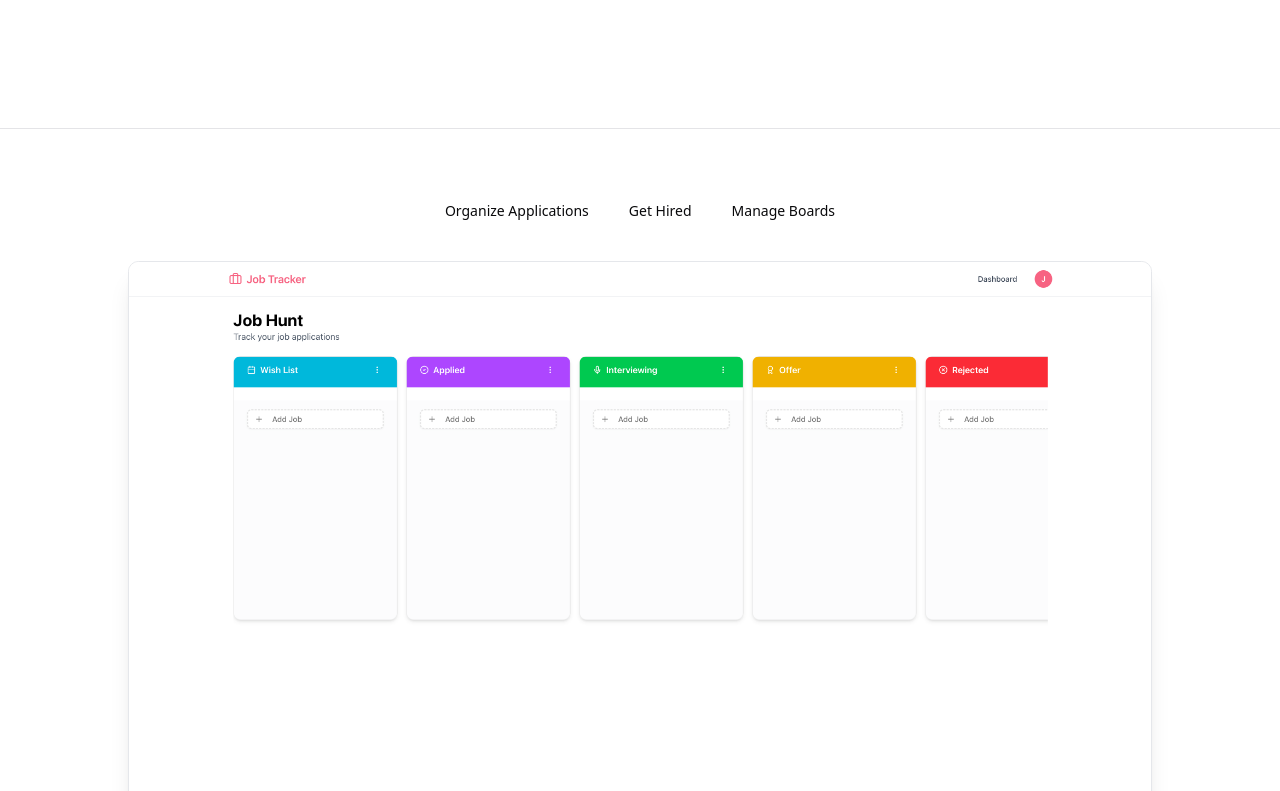
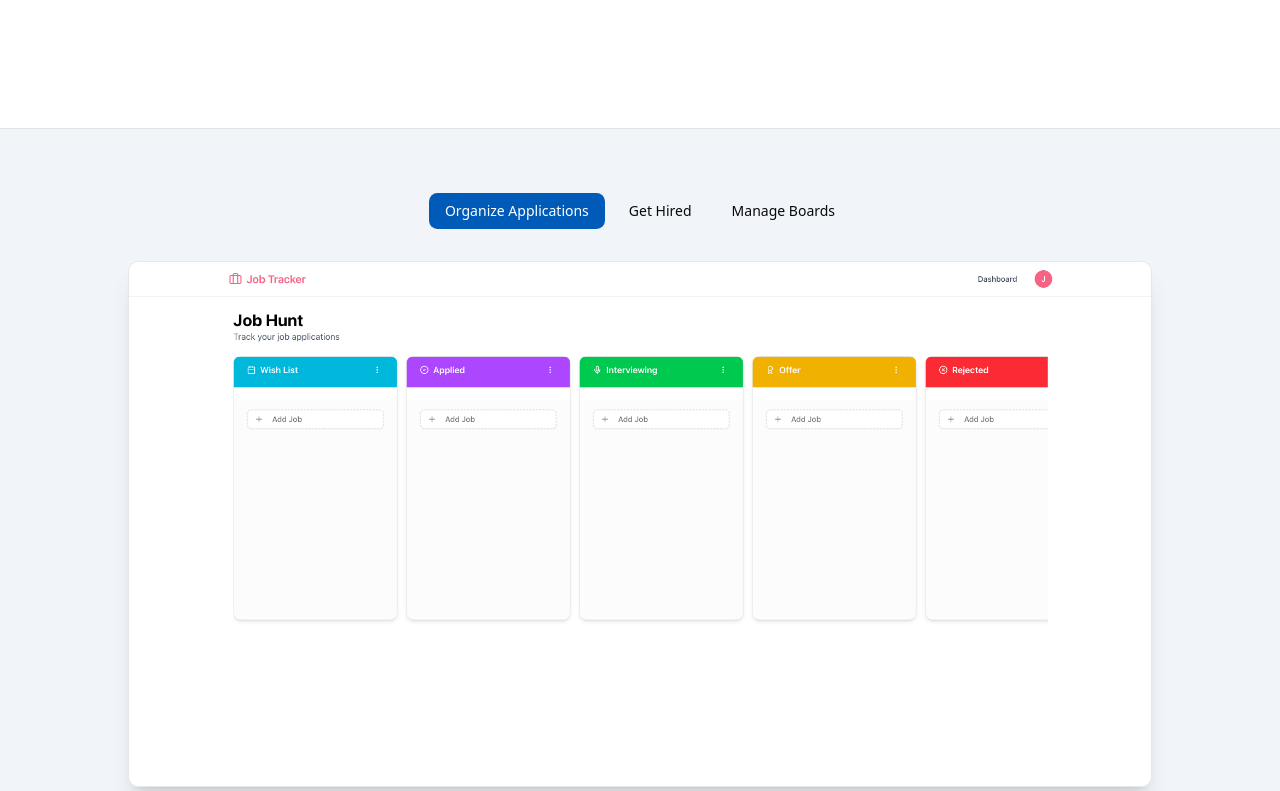
Before and after one commit to femmor/job-link, a Next.js app: page / in a window 1280 px wide. Shown: the part 549-1340 px from the top of the page. Built offline with nearby package versions, Linux system fonts and the light colour scheme.

Commit message:
feat: implement HeroSection and HeroImageSection components with image tabs

```diff
--- a/app/page.tsx
+++ b/app/page.tsx
@@ -1,48 +1,15 @@
 
-import { Button } from "@/components/ui/button";
-import { ArrowRight } from "lucide-react";
-import Image from "next/image";
-import Link from "next/link";
+import HeroImageSection from "@/components/HeroImageSection";
+import HeroSection from "@/components/HeroSection";
 
 export default function HomePage() {
   return (
     <div className="flex min-h-screen flex-col bg-background">
       <main className="flex-1">
         {/* Hero Section */}
-        <section className="container mx-auto p-4 py-32">
-          <div className="mx-auto max-w-4xl text-center">
-            <h1 className="text-foreground mb-6 text-6xl font-bold">A better way to track your job applications</h1>
-            <p className="text-muted-foreground mb-10 text-xl">Capture, organize and manage your job search efficiently.</p>
-            <div className="flex flex-col items-center gap-4">
-              <div className="flex gap-4">
-                <Link href="/sign-up" className="flex items-center gap-2 text-xl font-semibold no-underline">
-                  <Button size="lg" className="cursor-pointer">Start for free <ArrowRight size={24} /></Button>
-                </Link>
-              </div>
-              <p>Free forever, no credit card required.</p>
-            </div>
-          </div>
-        </section>
-
-        {/* Hero Images section with tabs */}
-        <section className="border-t bg-white py-16">
-          <div className="container mx-auto px-4">
-            <div className="mx-auto max-w-6xl">
-              {/* Tabs - Buttons to switch different images */}
-              <div className="mb-8 flex justify-center gap-2">
-                <Button variant="ghost" className="cursor-pointer">Organize Applications</Button>
-                <Button variant="ghost" className="cursor-pointer">Get Hired</Button>
-                <Button variant="ghost" className="cursor-pointer">Manage Boards</Button>
-              </div>
-              {/* Images corresponding to each tab */}
-              <div className="mx-auto max-w-5xl relative overflow-hidden rounded-lg shadow-xl border border-gray-200">
-                <Image src="/hero-images/hero1.png" alt="Organize Applications" width={1200} height={800} />
-                <Image src="/hero-images/hero2.png" alt="Get Hired" width={1200} height={800} />
-                <Image src="/hero-images/hero3.png" alt="Manage Boards" width={1200} height={800} />
-              </div>
-            </div>
-          </div>
-        </section>
+        <HeroSection />
+        {/* Hero Image Section */}
+        <HeroImageSection />
       </main>
     </div>
   );
--- /dev/null
+++ b/components/HeroImageSection/index.tsx
@@ -0,0 +1,16 @@
+
+import ImageTabs from "../ImageTabs"
+
+const HeroImageSection = () => {
+    return (
+        <section className="border-t bg-slate-100 py-16">
+            <div className="container mx-auto px-4">
+                <div className="mx-auto max-w-6xl">
+                    <ImageTabs />
+                </div>
+            </div>
+        </section>
+    )
+}
+
+export default HeroImageSection
--- /dev/null
+++ b/components/HeroSection/index.tsx
@@ -0,0 +1,24 @@
+import Link from "next/link"
+import { Button } from "../ui/button"
+import { ArrowRight } from "lucide-react"
+
+const HeroSection = () => {
+    return (
+        <section className="container mx-auto p-4 py-32">
+            <div className="mx-auto max-w-4xl text-center">
+                <h1 className="text-foreground mb-6 text-6xl font-bold">A better way to track your job applications</h1>
+                <p className="text-muted-foreground mb-10 text-xl">Capture, organize and manage your job search efficiently.</p>
+                <div className="flex flex-col items-center gap-4">
+                    <div className="flex gap-4">
+                        <Link href="/sign-up" className="flex items-center gap-2 text-xl font-semibold no-underline">
+                            <Button size="lg" className="cursor-pointer">Start for free <ArrowRight size={24} /></Button>
+                        </Link>
+                    </div>
+                    <p>Free forever, no credit card required.</p>
+                </div>
+            </div>
+        </section>
+    )
+}
+
+export default HeroSection
--- /dev/null
+++ b/components/ImageTabs/index.tsx
@@ -0,0 +1,44 @@
+"use client"
+
+import { useState } from "react";
+import { Button } from "../ui/button"
+import clsx from "clsx";
+import Image from "next/image";
+
+const ImageTabs = () => {
+    const [activeTab, setActiveTab] = useState("Organize Applications");
+
+    const handleActiveTabChange = (tab: string) => {
+        setActiveTab(tab);
+    }
+
+    const renderImage = () => {
+        switch (activeTab) {
+            case "Organize Applications":
+                return <Image src="/hero-images/hero1.png" alt="Organize Applications" width={1200} height={600} className="w-full h-auto object-cover transition-all duration-500 ease-in-out" />;
+            case "Get Hired":
+                return <Image src="/hero-images/hero2.png" alt="Get Hired" width={1200} height={600} className="w-full h-auto object-cover transition-all duration-500 ease-in-out" />;
+            case "Manage Boards":
+                return <Image src="/hero-images/hero3.png" alt="Manage Boards" width={1200} height={600} className="w-full h-auto object-cover transition-all duration-500 ease-in-out" />;
+            default:
+                return <Image src="/hero-images/hero1.png" alt="Organize Applications" width={1200} height={600} className="w-full h-auto object-cover transition-all duration-500 ease-in-out" />;
+        }
+    }
+
+    return (
+        <>
+            {/* Tabs - Buttons to switch different images */}
+            <div className="mb-8 flex justify-center gap-2">
+                <Button variant="ghost" className={clsx(activeTab === "Organize Applications" && "bg-primary text-white", "transition")} onClick={() => handleActiveTabChange("Organize Applications")}>Organize Applications</Button>
+                <Button variant="ghost" className={clsx(activeTab === "Get Hired" && "bg-primary text-white", "transition")} onClick={() => handleActiveTabChange("Get Hired")}>Get Hired</Button>
+                <Button variant="ghost" className={clsx(activeTab === "Manage Boards" && "bg-primary text-white", "transition")} onClick={() => handleActiveTabChange("Manage Boards")}>Manage Boards</Button>
+            </div>
+            {/* Images corresponding to each tab */}
+            <div className="mx-auto max-w-5xl relative overflow-hidden rounded-lg shadow-xl border border-gray-200">
+                {renderImage()}
+            </div>
+        </>
+    )
+}
+
+export default ImageTabs
```
